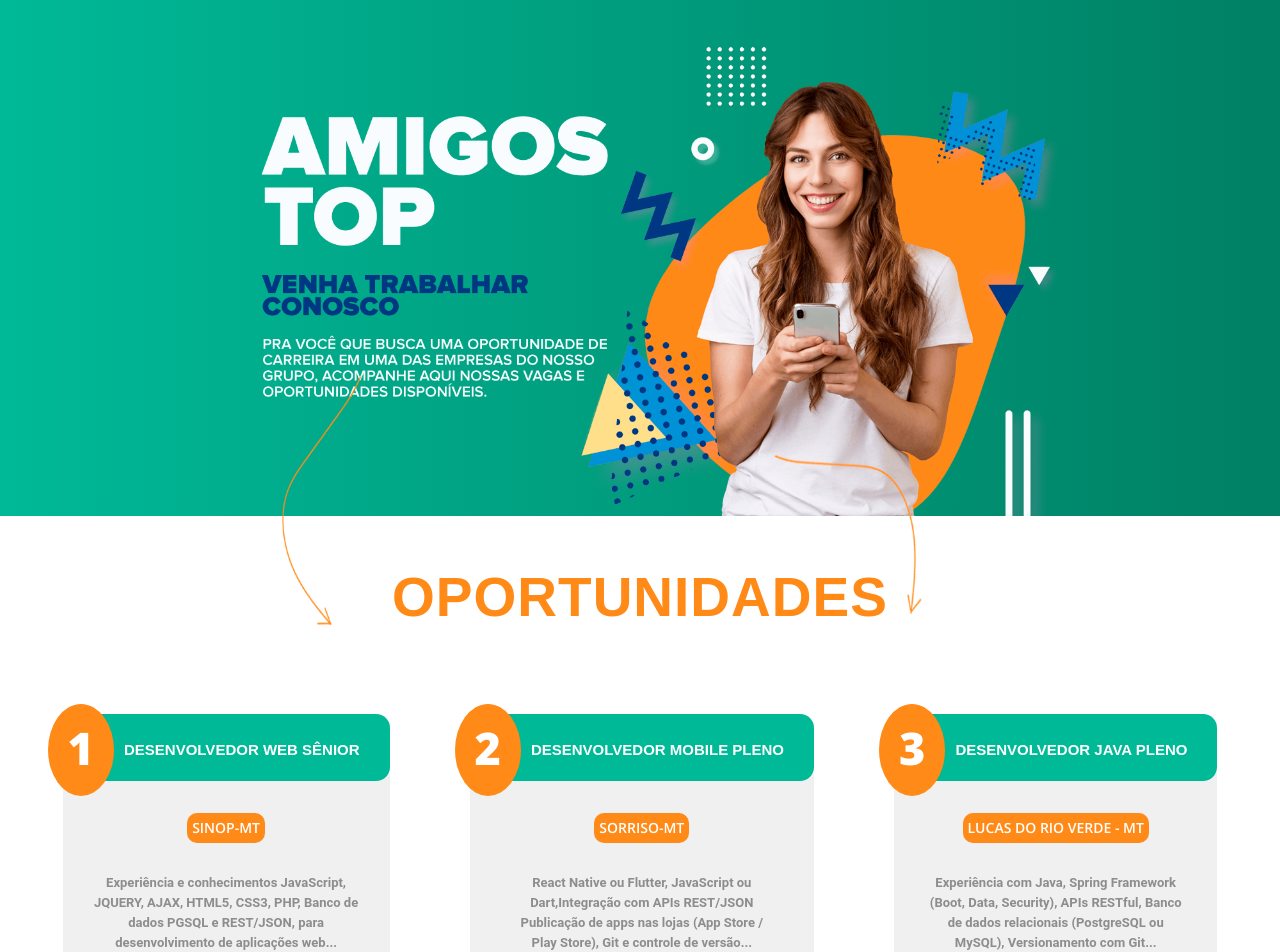
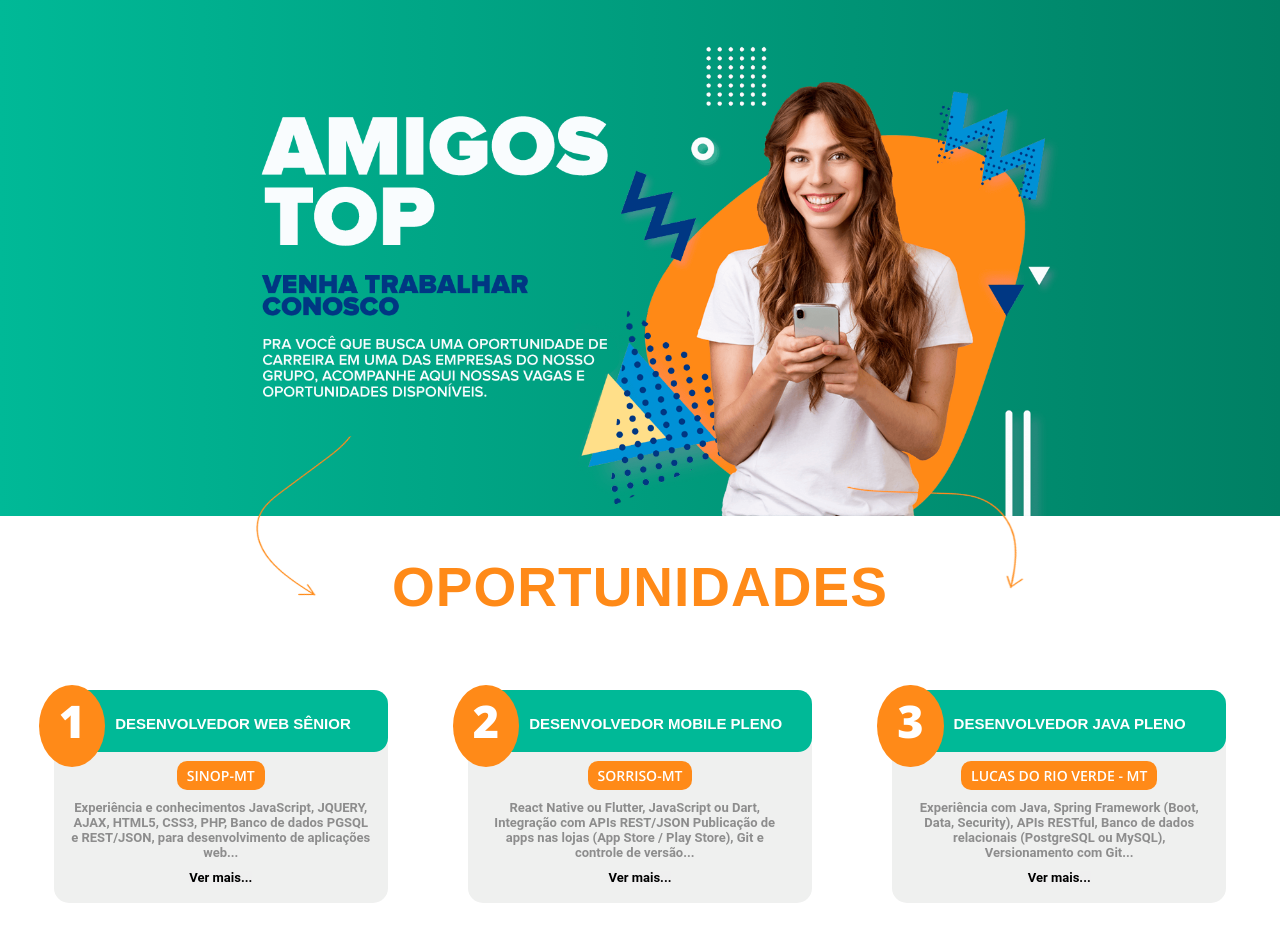
Before and after one commit to Edu4rdo-Gobatto/AMIGOS-TOP, a React (Vite) app: page / in a window 1280 px wide. Shown: the top 952 px of the page. Built offline with nearby package versions, Linux system fonts and the light colour scheme.

Commit message:
Final 29/07

```diff
--- a/src/index.css
+++ b/src/index.css
@@ -5,72 +5,3 @@
   padding: 0;
   box-sizing: border-box;
 }
-
-html, body {
-  width: 100%;
-  height: 100%;
-  font-size: 16px;
-  font-family: 'Montserrat', 'Segoe UI', Tahoma, Geneva, Verdana, sans-serif;
-  background-color: #ffffff;
-  color: #000000;
-  -webkit-font-smoothing: antialiased;
-  -moz-osx-font-smoothing: grayscale;
-  line-height: 1.5;
-  scroll-behavior: smooth;
-}
-
-body, input, textarea, button {
-  font-family: inherit;
-  font-size: 1rem;
-  line-height: inherit;
-  color: inherit;
-  background: none;
-  border: none;
-  outline: none;
-}
-
-ul, ol {
-  list-style: none;
-}
-
-a {
-  text-decoration: none;
-  color: inherit;
-}
-
-img {
-  max-width: 100%;
-  display: block;
-  height: auto;
-}
-
-table {
-  border-collapse: collapse;
-  border-spacing: 0;
-}
-
-button {
-  cursor: pointer;
-  background-color: transparent;
-  border: none;
-}
-
-input, textarea {
-  border: none;
-  resize: none;
-  background-color: transparent;
-}
-
-::-webkit-scrollbar {
-  width: 8px;
-}
-::-webkit-scrollbar-thumb {
-  background-color: rgba(0, 0, 0, 0.2);
-  border-radius: 4px;
-}
-
-.container {
-  max-width: 1200px;
-  margin: 0 auto;
-  padding: 0 1rem;
-}
--- a/src/pages/header/header.css
+++ b/src/pages/header/header.css
@@ -1,10 +1,11 @@
+
 .topHeader {
   display: flex;
   justify-content: center;
   align-items: center;
   margin: 0;
-  padding: 0;
-  overflow: visible;
+  padding: 0px;
+  overflow: none;
   flex-direction: column;
 }
 
@@ -12,15 +13,17 @@
   background: linear-gradient(to right, #00b997, #008064);
   margin: 0;
   padding: 0;
-  height: auto;
+  width: 100%;
+  max-width: 100%;
   position: relative;
   overflow: visible;
+  width: 100%;
 }
 
 .topAmigos {
-  height: auto;
-  object-fit: cover;
   display: block;
+  width: 100%;
+  overflow: hidden;
 }
 
 .setas {
@@ -33,7 +36,7 @@
   z-index: 10;
 }
 
-@media (max-width: 1199px) {
+@media (max-width: 1500px) {
   .topHeader {
     height: auto;
   }
@@ -69,7 +72,6 @@
   }
 }
 
-/* Seção Midle para sobrepor as setas */
 .topMidle {
   display: flex;
   flex-direction: column;
--- a/src/pages/midleOne/midle.module.css
+++ b/src/pages/midleOne/midle.module.css
@@ -1,3 +1,7 @@
+*, *::before, *::after {
+  box-sizing: border-box;
+}
+
 .topMidle {
   display: flex;
   flex-direction: column;
@@ -45,14 +49,15 @@
   font-family: "Open Sans", sans-serif;
   font-weight: 900;
   margin: 5px 10px -15px -15px;
-  padding: 10px 20px;
+  padding: 10px 20px 20px 20px;
   border-radius: 50%;
   z-index: 2;
 }
 
 .cargo {
   position: relative;
-  margin: 15px 0px 0px -45px;
+  width: 100%;
+  margin: 10px 0px 0px -45px;
   padding: 25px 30px 20px 45px;
   background-color: #00b997;
   border-radius: 14px;
@@ -68,10 +73,10 @@
   color: white;
   background-color: #ff8a18;
   border-radius: 10px;
-  margin: 15px 0px 10px 0px;
+  margin: 0px 0px 0px 0px;
   font-size: 14px;
   text-transform: uppercase;
-  padding: 5px;
+  padding: 5px 10px;
   font-family: "Open Sans", sans-serif;
   font-weight: 600;
 }
@@ -79,31 +84,25 @@
 .cardOne,
 .cardTwo,
 .cardThree {
-  display: flex;
-  flex-direction: column;
-  align-items: center;
-  width: 100%;
-  max-width: 355px;
   background-color: #eff0ef;
   font-family: "Roboto", sans-serif;
   padding: 17px;
   border-radius: 15px;
-  line-height: 20px;
   text-align: center;
   margin: -20px 0px 0px 0px;
 }
 
 .descricao {
-  display: flex;
   text-align: center;
   font-size: 13px;
   color: #8d8d8d;
-  max-width: 265px;
-  margin: 0px 0px 5px 0px;
+  margin: 15px 0px 0px 0px;
+  padding: 0px;
+  max-width: 300px;
 }
 
 .vermais {
-  margin-top: -10px;
+  margin: 10px 0px 0px 0px;
   border: none;
   font: bold;
   cursor: pointer;
--- a/src/pages/midleOne/midle.tsx
+++ b/src/pages/midleOne/midle.tsx
@@ -14,7 +14,7 @@
 
   const CargoTwo = " Desenvolvedor Mobile pleno"
   const descriptionTwo = <h5 className={styles.descricao}>
-      React Native ou Flutter, JavaScript ou Dart,Integração com APIs REST/JSON
+      React Native ou Flutter, JavaScript ou Dart, Integração com APIs REST/JSON
       Publicação de apps nas lojas (App Store / Play Store), Git e controle de versão...
   </h5>
 
```
